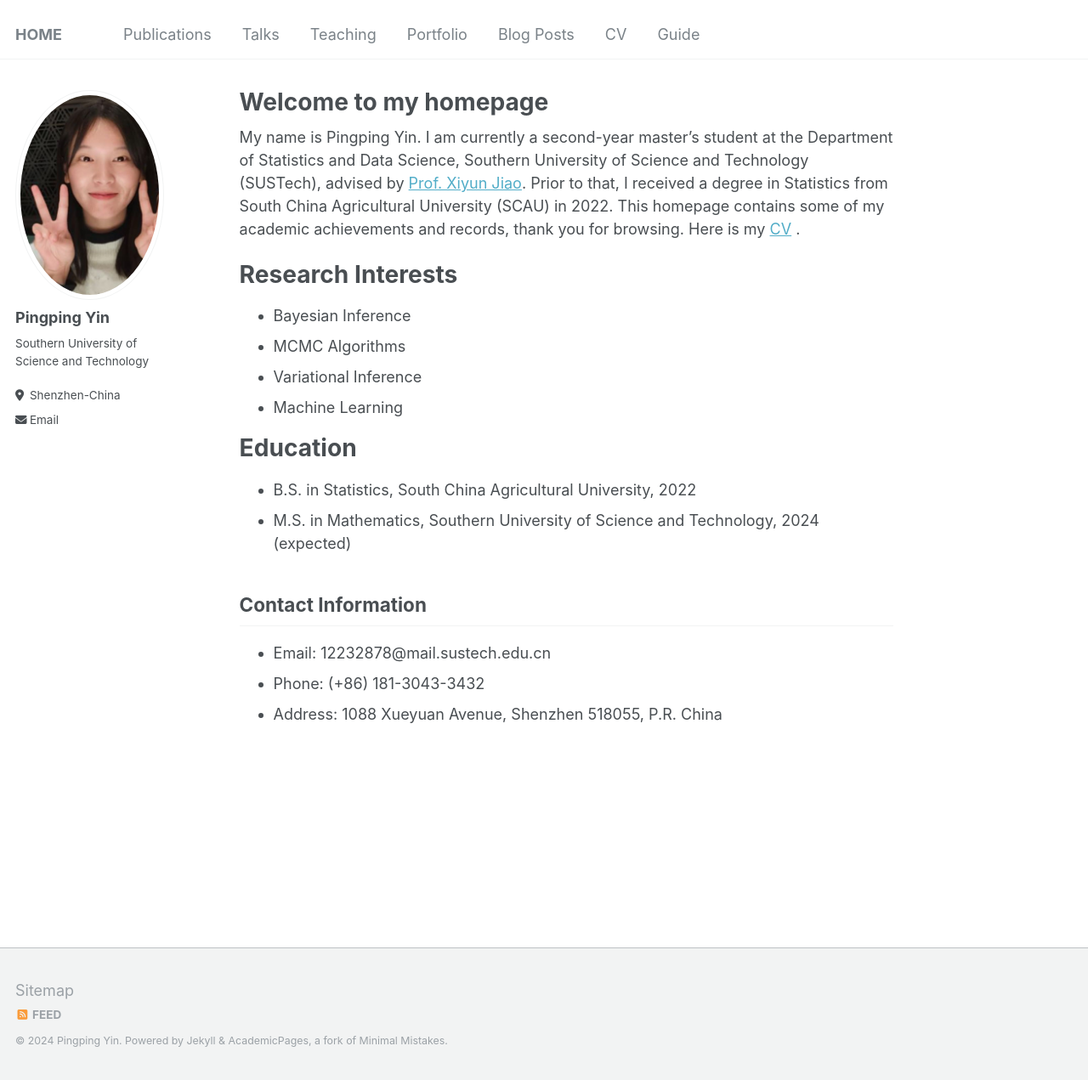
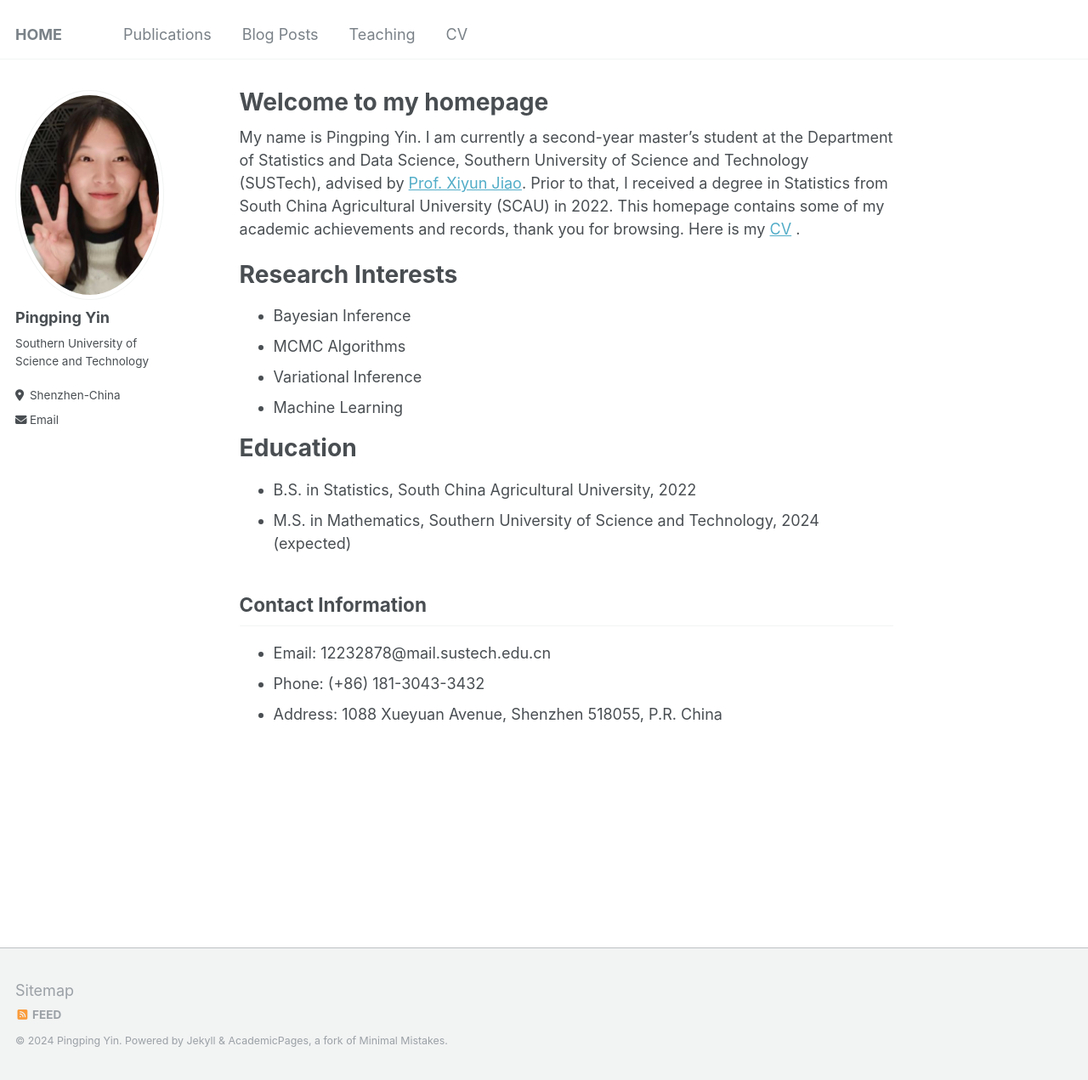
Before and after one commit to Jane-del/pingpingyinzoe.github.io, a Jekyll site: the page built from _pages/about.md, in a window 1280 px wide and 1271 px high. Shown: the whole window at 85% size. Built offline with Jekyll 4.4.1, drawn with Linux system fonts in a browser that asks for light colours; part of the change alters nothing that is shown.

Commit message:
Update navigation.yml

```diff
--- a/_data/navigation.yml
+++ b/_data/navigation.yml
@@ -3,20 +3,16 @@ main:
   - title: "Publications"
     url: /publications/
 
-  - title: "Talks"
-    url: /talks/
+  - title: "Blog Posts"
+    url: /year-archive/
+  # - title: "Talks"
+  #   url: /talks/
 
   - title: "Teaching"
     url: /teaching/
 
-  - title: "Portfolio"
-    url: /portfolio/
-
-  - title: "Blog Posts"
-    url: /year-archive/
-
   - title: "CV"
     url: /cv/
 
-  - title: "Guide"
-    url: /markdown/
+  # - title: "Guide"
+  #   url: /markdown/
```
